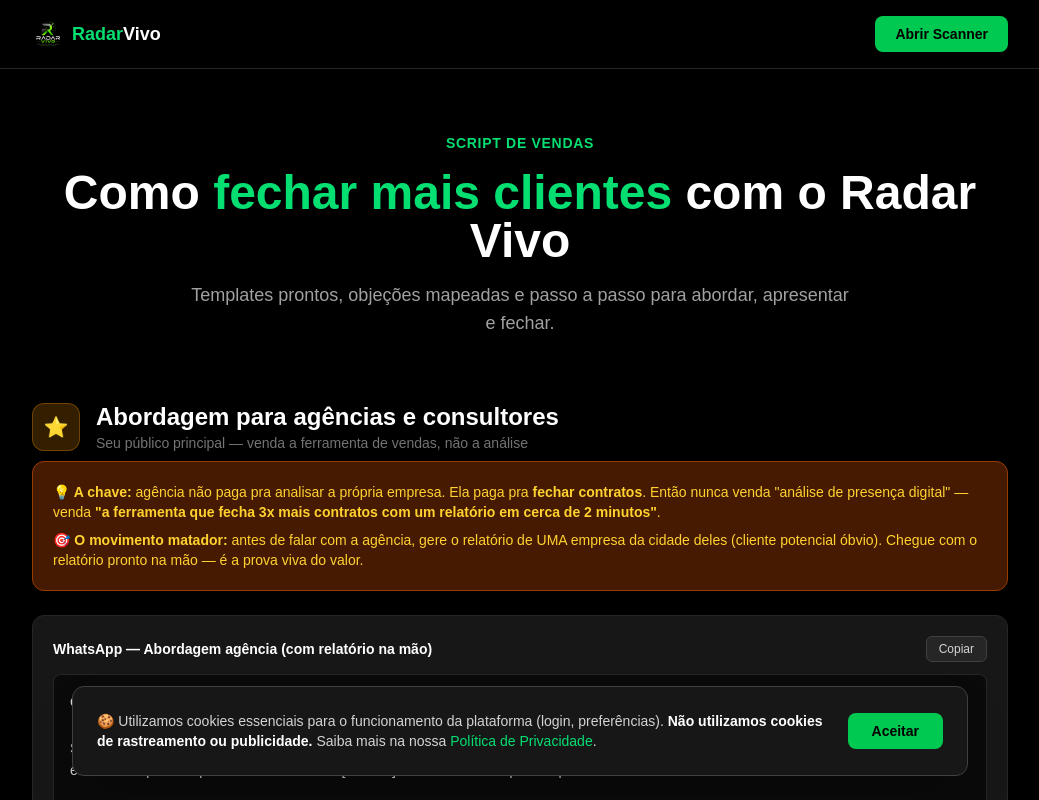
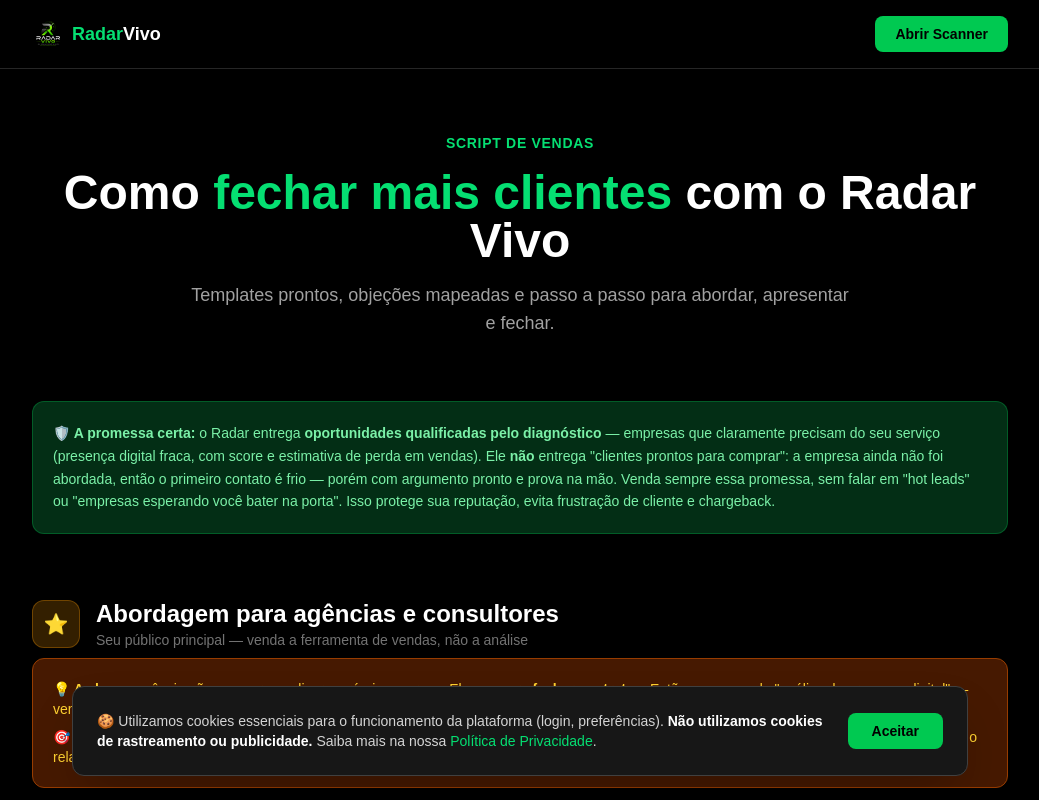
Before and after one commit to boscope/Radar-Vivo, a Next.js app: page /script-vendas in a window 1280 px wide. Shown: the top 800 px of the page, without its empty margins (120-1159 px from the left). Built offline with nearby package versions, Linux system fonts and the light colour scheme; no server answers.

Commit message:
copy: framing honesto de leads qualificados (qualificados pelo diagnostico, nao hot leads)

```diff
--- a/app/faq/page.tsx
+++ b/app/faq/page.tsx
@@ -18,6 +18,11 @@ const faqs = [
     question: "Como funciona a análise?",
     answer:
       "O Radar Vivo coleta dados públicos da empresa no Google Maps, no site e outras fontes. Com isso, calcula um score de presença digital de 0 a 100, identifica o que falta (SEO, Google Ads, WhatsApp, etc.) e estima quanto a empresa pode estar perdendo em receita.",
+  },
+  {
+    question: "O Radar entrega leads qualificados?",
+    answer:
+      "Sim, no sentido em que o Radar qualifica: cada oportunidade é uma empresa com presença digital fraca, confirmada por um diagnóstico (score, pontos de atenção e estimativa de quanto perde em vendas). Não é uma lista de 'clientes prontos para comprar' — a empresa ainda não foi contatada, então o primeiro contato é frio, porém com argumento pronto e prova na mão. Para agências e consultores de presença digital, esse é justamente o cenário ideal: você aborda com a análise pronta e fecha pela necessidade comprovada.",
   },
   {
     question: "Preciso ter conta para usar?",
--- a/app/page.tsx
+++ b/app/page.tsx
@@ -83,7 +83,7 @@ export default async function HomePage() {
 
             <h1 className="mt-6 text-3xl md:text-4xl font-extrabold leading-snug max-w-3xl mx-auto">
 
-              Encontre Empresas Prontas antes da concorrência — e transforme oportunidades escondidas em novos clientes todos os meses.
+              Encontre Empresas que precisam de você antes da concorrência — e transforme oportunidades diagnosticadas em novos clientes todos os meses.
 
             </h1>
 
@@ -132,7 +132,7 @@ export default async function HomePage() {
                 </p>
 
                 <p className="text-neutral-500 mt-1 text-sm">
-                  Oportunidades mapeadas
+                  Oportunidades qualificadas
                 </p>
 
               </div>
--- a/app/script-vendas/page.tsx
+++ b/app/script-vendas/page.tsx
@@ -66,6 +66,20 @@ export default function ScriptVendasPage() {
           </h1>
           <p className="text-neutral-400 text-lg max-w-2xl mx-auto">
             Templates prontos, objeções mapeadas e passo a passo para abordar, apresentar e fechar.
+          </p>
+        </div>
+
+        {/* PROMESSA HONESTA */}
+        <div className="rounded-xl border border-green-500/30 bg-green-950 p-5 mb-16">
+          <p className="text-green-300 text-sm leading-relaxed">
+            <strong className="font-bold">🛡️ A promessa certa:</strong> o Radar entrega
+            <strong> oportunidades qualificadas pelo diagnóstico</strong> — empresas que
+            claramente precisam do seu serviço (presença digital fraca, com score e
+            estimativa de perda em vendas). Ele <strong>não</strong> entrega "clientes prontos
+            para comprar": a empresa ainda não foi abordada, então o primeiro contato é
+            frio — porém com argumento pronto e prova na mão. Venda sempre essa promessa,
+            sem falar em "hot leads" ou "empresas esperando você bater na porta". Isso
+            protege sua reputação, evita frustração de cliente e chargeback.
           </p>
         </div>
 
```
